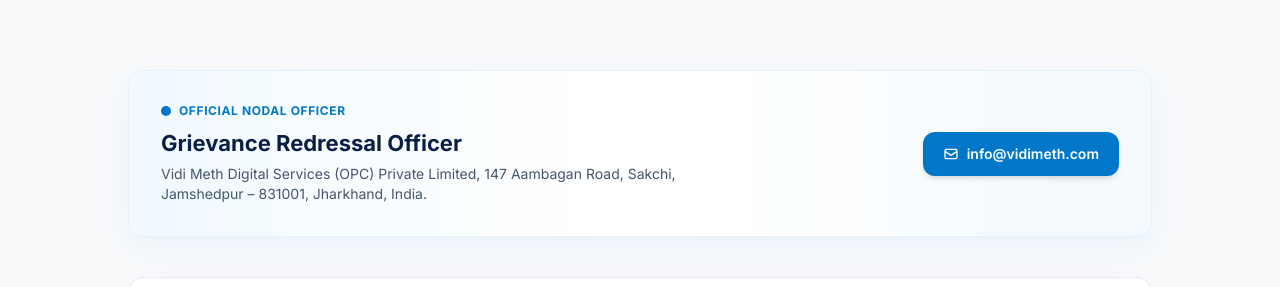
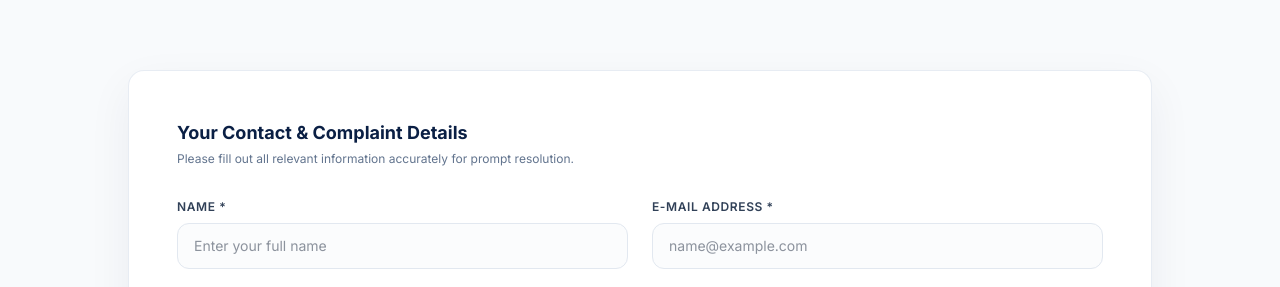
Before and after one commit to vinitk09/Vidimeth-o, a Next.js app: page /grievance in a window 1280 px wide. Shown: the part 370-657 px from the top of the page. Built offline with nearby package versions, Linux system fonts and the light colour scheme.

Commit message:
Added new image

```diff
--- a/src/app/grievance/page.js
+++ b/src/app/grievance/page.js
@@ -51,31 +51,6 @@ export default function GrievancePage() {
       {/* Content Area */}
       <section className="px-5 py-14 sm:px-8 lg:px-10 lg:py-20">
         <div className="mx-auto w-full max-w-5xl space-y-10">
-
-          {/* Official Officer Contact Card */}
-          <div className="rounded-2xl border border-sky-100 bg-gradient-to-r from-sky-50/80 via-white to-sky-50/50 p-6 sm:p-8 shadow-[0_10px_30px_rgba(0,119,200,0.06)] flex flex-col md:flex-row items-start md:items-center justify-between gap-6" data-aos="fade-up">
-            <div>
-              <div className="flex items-center gap-2 mb-2">
-                <span className="h-2.5 w-2.5 rounded-full bg-[#0077c8]" />
-                <h3 className="text-xs font-bold uppercase tracking-wider text-[#0077c8]">Official Nodal Officer</h3>
-              </div>
-              <h2 className="text-[22px] font-bold text-[#0a1f44]">Grievance Redressal Officer</h2>
-              <p className="text-sm text-slate-600 mt-1 max-w-xl">
-                Vidi Meth Digital Services (OPC) Private Limited, 147 Aambagan Road, Sakchi, Jamshedpur – 831001, Jharkhand, India.
-              </p>
-            </div>
-            <div className="shrink-0 flex flex-col sm:flex-row items-start sm:items-center gap-3">
-              <a
-                href="mailto:info@vidimeth.com"
-                className="inline-flex items-center gap-2 rounded-xl bg-[#0077c8] px-5 py-3 text-sm font-semibold text-white shadow-md transition hover:bg-[#005f91]"
-              >
-                <svg className="w-4 h-4" fill="none" viewBox="0 0 24 24" stroke="currentColor">
-                  <path strokeLinecap="round" strokeLinejoin="round" strokeWidth={2} d="M3 8l7.89 5.26a2 2 0 002.22 0L21 8M5 19h14a2 2 0 002-2V7a2 2 0 00-2-2H5a2 2 0 00-2 2v10a2 2 0 002 2z" />
-                </svg>
-                info@vidimeth.com
-              </a>
-            </div>
-          </div>
 
           {/* Form Container */}
           <div className="rounded-2xl border border-slate-200/80 bg-white p-6 sm:p-10 lg:p-12 shadow-[0_16px_45px_rgba(10,31,68,0.06)]" data-aos="fade-up">
--- a/src/app/terms-of-use/page.js
+++ b/src/app/terms-of-use/page.js
@@ -14,7 +14,7 @@ export default function TermsOfUsePage() {
         className="relative flex min-h-[360px] items-center justify-center overflow-hidden bg-black bg-cover bg-center px-5 pt-28 pb-20 text-center text-white sm:px-8 lg:px-10"
         style={{
           backgroundImage:
-            "linear-gradient(to bottom, rgba(0, 0, 0, 0.70), rgba(0, 0, 0, 0.82)), url('https://images.unsplash.com/photo-1450133064473-71024230f91b?auto=format&fit=crop&w=2000&q=80')",
+            "linear-gradient(to bottom, rgba(0, 0, 0, 0.72), rgba(0, 0, 0, 0.85)), url('https://images.unsplash.com/photo-1454165804606-c3d57bc86b40?auto=format&fit=crop&w=2000&q=80')",
         }}
       >
         <div className="absolute inset-0 bg-[radial-gradient(circle_at_top_right,rgba(0,119,200,0.25),transparent_50%)]" />
```
